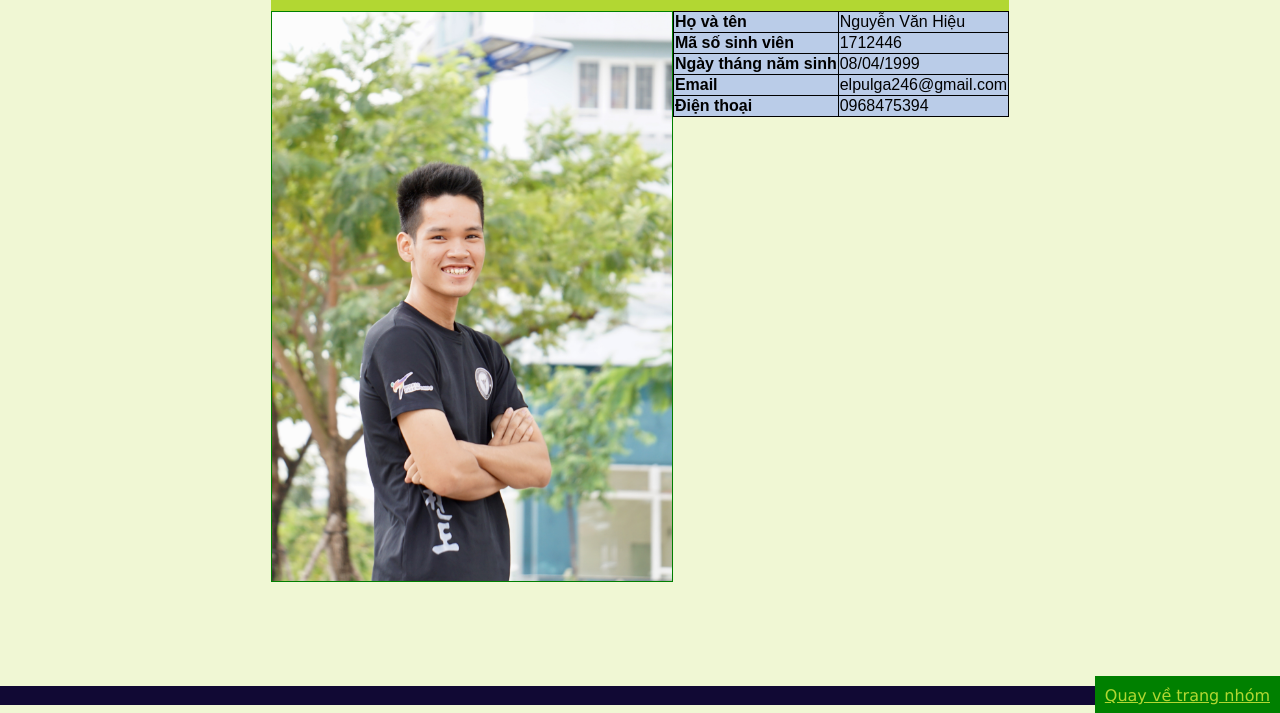
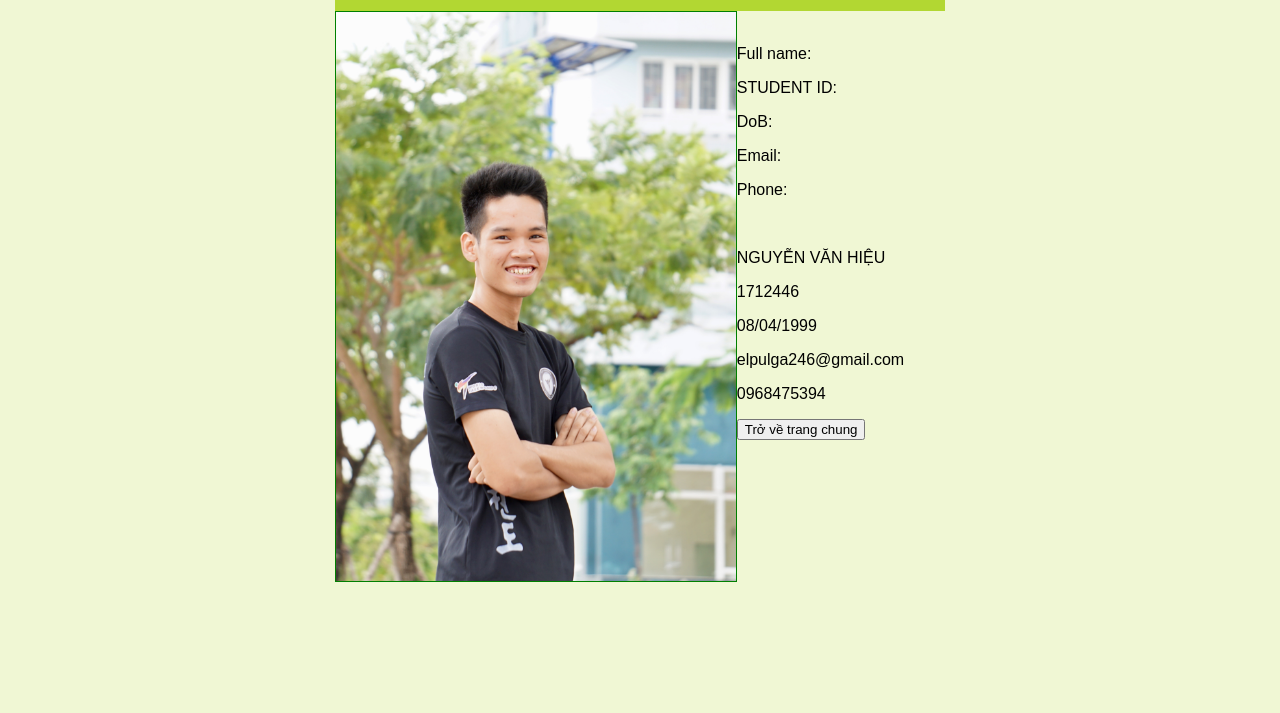
Before and after one commit to nvhieu4899/nvhieu4899.github.io, a plain HTML site: page members/1712446/1712446.html in a window 1280 px wide. Shown: the part 95-808 px from the top of the page. Drawn offline with Linux system fonts and the light colour scheme.

Commit message:
! sửa trang cá nhân

```diff
--- a/members/1712446/1712446.html
+++ b/members/1712446/1712446.html
@@ -9,31 +9,23 @@
     <div id ="header">    <h1>TRANG CÁ NHÂN CỦA N.V.HIỆU</h1></div>
 
 <img src = "./images/1712446.JPG">
-    <table class = "info">
-        <tr>
-            <td class = "attribute">Họ và tên</td>
-            <td>Nguyễn Văn Hiệu</td>
-        </tr>
-        <tr>
-            <td class = "attribute">Mã số sinh viên</td>
-            <td>1712446</td>
-        </tr>
-        <tr>
-            <td class = "attribute">Ngày tháng năm sinh</td>
-            <td>08/04/1999</td>
-        </tr>
-        <tr>
-            <td class = "attribute">Email</td>
-            <td>elpulga246@gmail.com</td>
-        </tr>
-        <tr>
-            <td class = "attribute">Điện thoại</td>
-            <td>0968475394</td>
-        </tr>
-    </table>
+    <div>
+    <br><p>Full name:</p>
+    <p>STUDENT ID:</p>
+    <p>DoB:</p>
+    <p>Email:</p>
+    <p>Phone:</p>
+    </div>
+    <br>
+    <div id = "profile-info">
+    <p>NGUYỄN VĂN HIỆU</p>
+    <p>1712446</p>
+    <p>08/04/1999</p>
+    <p>elpulga246@gmail.com</p>
+    <p>0968475394</p>
+    </div>
+    <button onclick="window.location.href='../../default.html'">
+    Trở về trang chung
+    </button>
     </body>
-    <footer>
-        <div>
-       <a href = "../../default.html" class= "button">Quay về trang nhóm</a></div>
-    </footer>
 </html>
```
